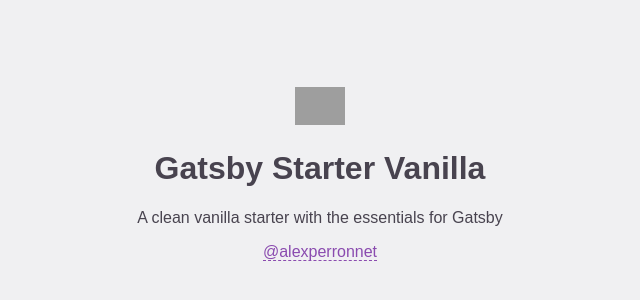
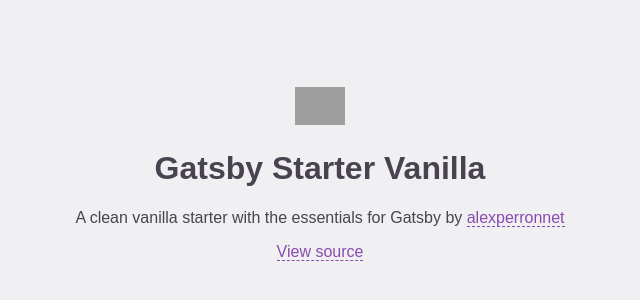
Before and after one commit to alexperronnet/gatsby-starter-vanilla, a Gatsby site: page / in a window 1280 px wide. Shown: the part 226-526 px from the top of the page, without its empty margins (320-960 px from the left). Built offline with nearby package versions, Linux system fonts and the light colour scheme; Gatsby itself is replaced by a stand-in of ours; grey boxes are pictures that could not be loaded.

Commit message:
Update index.js

```diff
--- a/src/pages/index.js
+++ b/src/pages/index.js
@@ -5,16 +5,18 @@
 
   return(
     <Layout>
+      <div className='content'>
         <img alt='Gatsby' src='https://www.gatsbyjs.org/monogram.svg' width='50' />
         <h1>
           Gatsby Starter Vanilla
         </h1>
         <p>
-        A clean vanilla starter with the essentials for Gatsby
+          A clean vanilla starter with the essentials for Gatsby by <a className='link' href='https://alexperronnet.com' target='_blank' rel='noreferrer' title='alexperronnet.com'>alexperronnet</a>
         </p>
-      <a href='https://alexperronnet.com' target='_blank' rel='noreferrer'>
-        @alexperronnet
+        <a className='button' href='https://github.com/alexperronnet/gatsby-starter-vanilla' target='_blank' rel='noreferrer' title='Under 0BSD License'>
+          View source
         </a>
+      </div>
     </Layout>
   )
 }
```
Lines whose indentation alone changed are shown as unchanged.
